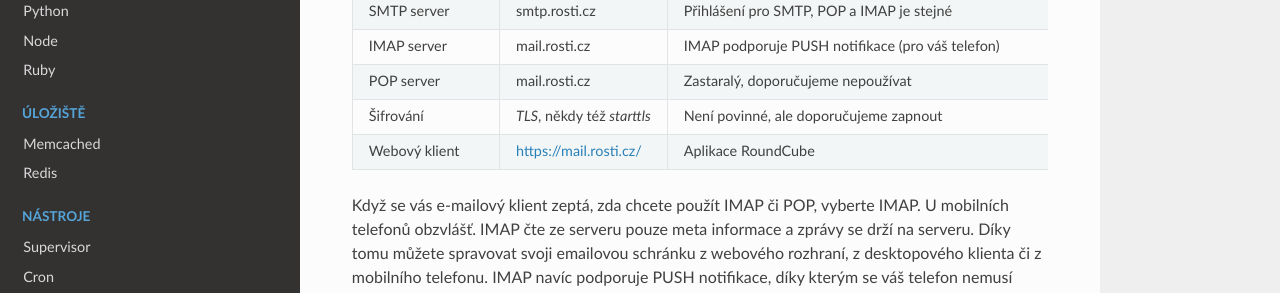
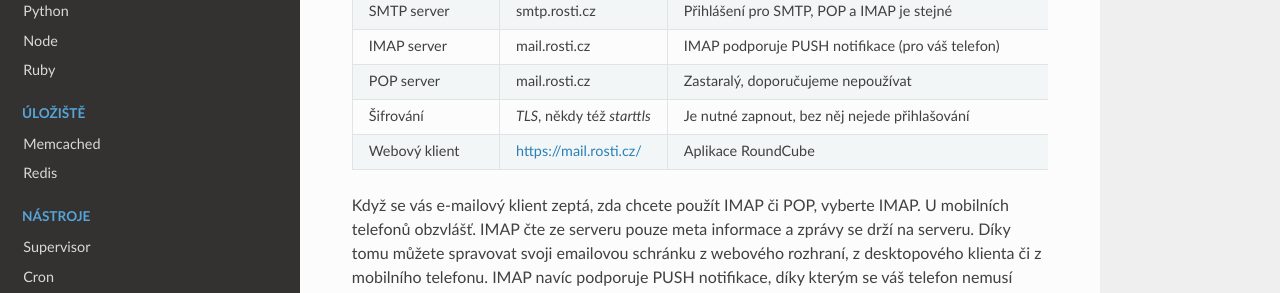
Before and after one commit to rosti-cz/rosti-docs, an MkDocs documentation site: the page built from docs/emails.md, in a window 1280 px wide and 900 px high. Shown: the part 362-655 px from the top of the window. Built offline with MkDocs 1.6.1, drawn with Linux system fonts in a browser that asks for light colours; nearby versions of some CDN libraries; old or Windows-style settings are respelled for this version of MkDocs.

Commit message:
Email update

```diff
--- a/docs/emails.md
+++ b/docs/emails.md
@@ -9,7 +9,7 @@ E-mailové schránky na Roští mohou mít kapacitu až 25 GB, neomezený počet
 |SMTP server|smtp.rosti.cz|Přihlášení pro SMTP, POP a IMAP je stejné|
 |IMAP server|mail.rosti.cz|IMAP podporuje PUSH notifikace (pro váš telefon)|
 |POP server|mail.rosti.cz|Zastaralý, doporučujeme nepoužívat|
-|Šifrování|*TLS*, někdy též *starttls*|Není povinné, ale doporučujeme zapnout|
+|Šifrování|*TLS*, někdy též *starttls*|Je nutné zapnout, bez něj nejede přihlašování|
 |Webový klient|[https://mail.rosti.cz/](https://mail.rosti.cz/) |Aplikace RoundCube|
 
 Když se vás e-mailový klient zeptá, zda chcete použít IMAP či POP, vyberte IMAP. U mobilních telefonů obzvlášť. IMAP čte ze serveru pouze meta informace a zprávy se drží na serveru. Díky tomu můžete spravovat svoji emailovou schránku z webového rozhraní, z desktopového klienta či z mobilního telefonu. IMAP navíc podporuje PUSH notifikace, díky kterým se váš telefon nemusí dotazovat, zda dorazil nový email, ale server telefon sám upozorní, až k tomu dojde - což šetří baterii.
```
